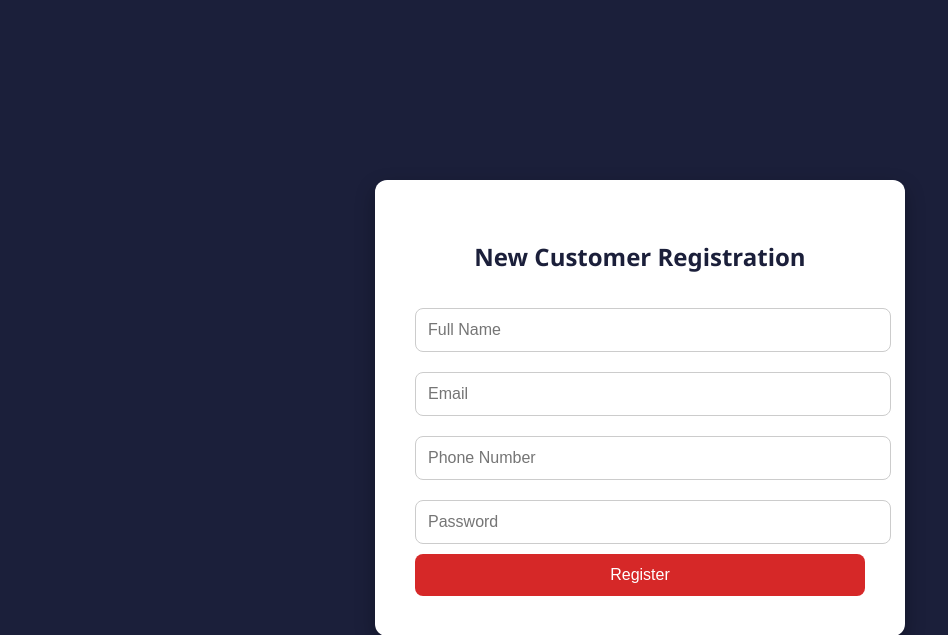
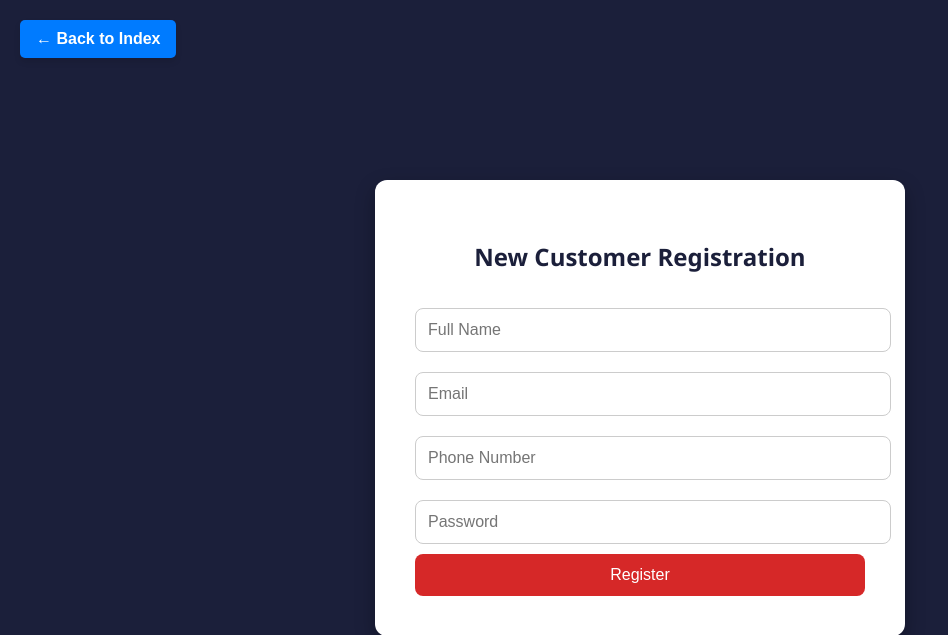
Before and after one commit to parthpatil1086/web_project, a PHP site: page /new_customer_register.php in a window 1280 px wide. Shown: the top 635 px of the page, without its empty margins (0-948 px from the left). Run offline with PHP 8.4, Linux system fonts and the light colour scheme.

Commit message:
sample03

```diff
--- a/new_customer_register.php
+++ b/new_customer_register.php
@@ -108,9 +108,31 @@ if ($_SERVER['REQUEST_METHOD'] == 'POST') {
     .register-box button:hover {
       background-color: #a61c1c;
     }
+
+    .back-button {
+    position: absolute;
+    top: 20px;
+    left: 20px;
+    background-color: #007BFF; /* Bootstrap blue */
+    color: white;
+    padding: 10px 16px;
+    border-radius: 5px;
+    text-decoration: none;
+    font-weight: bold;
+    font-family: Arial, sans-serif;
+    box-shadow: 0 4px 6px rgba(0,0,0,0.1);
+    z-index: 999;
+    transition: background-color 0.3s;
+  }
+
+  .back-button:hover {
+    background-color: #0056b3;
+  }
   </style>
 </head>
 <body>
+
+  <a href="index.php" class="back-button">← Back to Index</a>
 
   <div class="register-box">
     <h2>New Customer Registration</h2>
```
Also changed, not shown: admin_login.php (+23 -0 lines), customer_login.php (+22 -1 lines).
